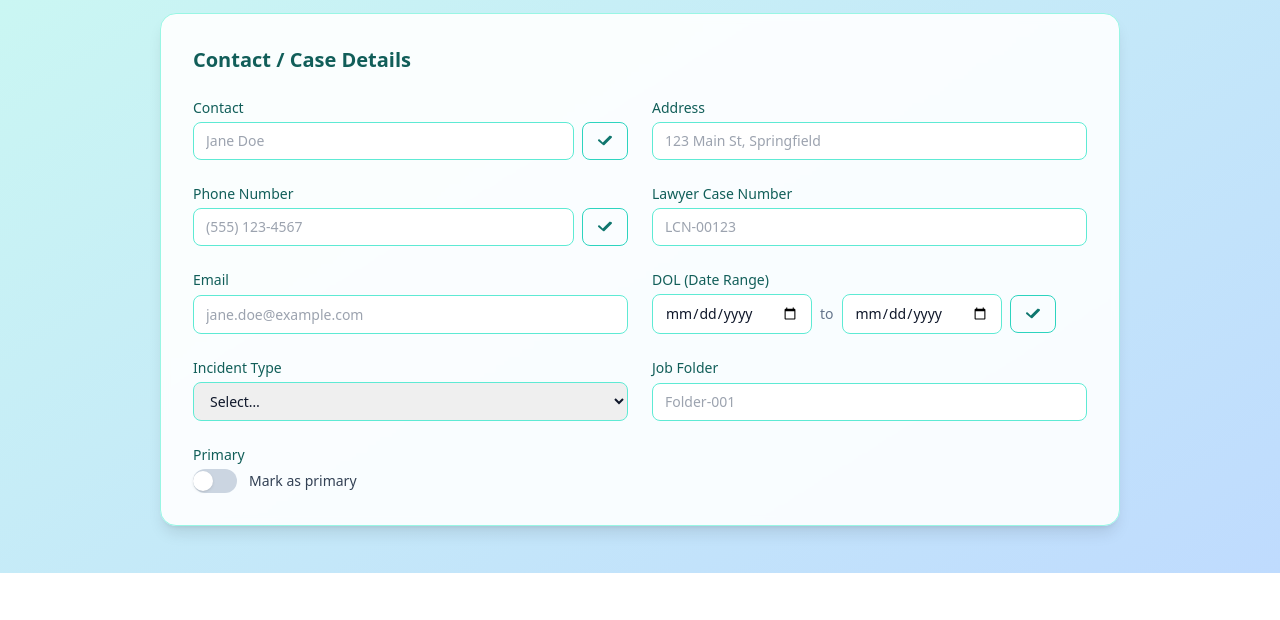
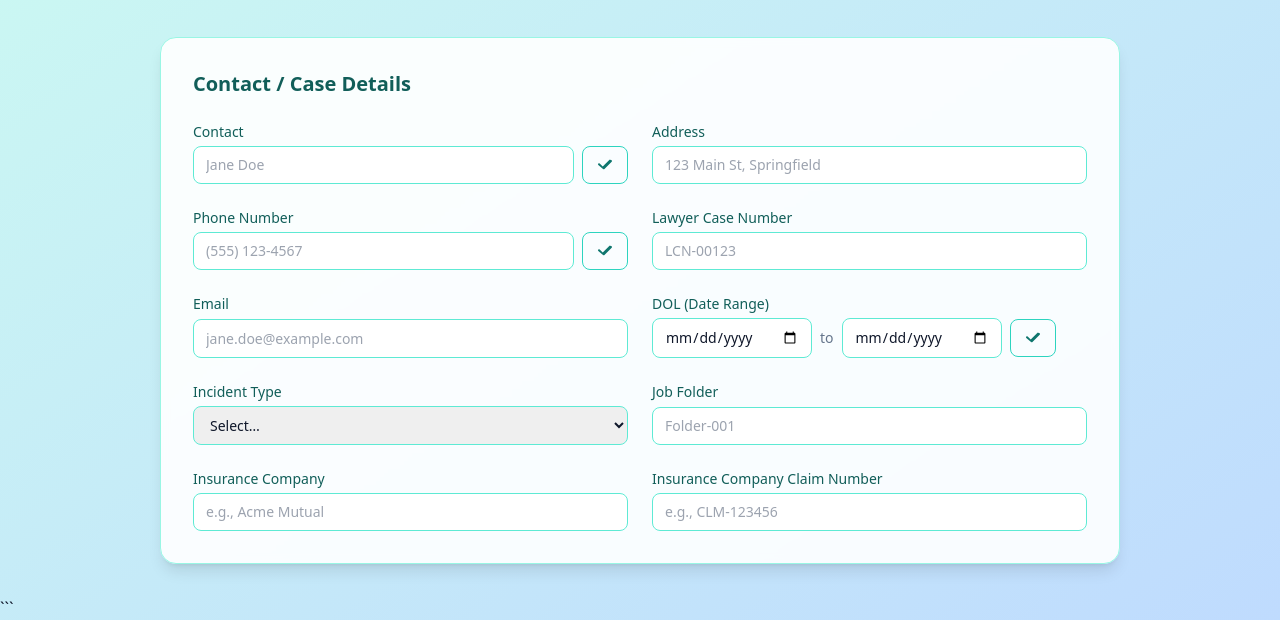
Before and after one commit to miles2912/vgbase_1, a plain HTML site: page index.html in a window 1280 px wide. Shown: the part 227-847 px from the top of the page. Before the commit the page ends 800 px from the top, so only its background shows below. Drawn offline with nearby package versions, Linux system fonts and the light colour scheme.

Commit message:
Update index.html

````diff
--- a/index.html
+++ b/index.html
@@ -1,4 +1,5 @@
 <!doctype html>
+
 <html lang="en">
   <head>
     <meta charset="utf-8" />
@@ -21,6 +22,7 @@
       </div>
     </header>
 
+```
 <main class="w-full max-w-5xl mx-auto p-8">
   <!-- Title -->
   <h1 class="text-4xl font-extrabold text-center mb-2 text-teal-700 drop-shadow">
@@ -77,7 +79,7 @@
         <input type="email" class="border border-teal-300 rounded-lg px-3 py-2 focus:ring-2 focus:ring-teal-400 focus:outline-none" placeholder="jane.doe@example.com" />
       </label>
 
-          <!-- DOL Range tightened (single column under Phone) + inline search -->
+      <!-- DOL Range tightened under Phone -->
       <div class="grid gap-1 text-sm">
         <span class="font-medium text-teal-800">DOL (Date Range)</span>
         <div class="flex gap-2 items-center">
@@ -111,19 +113,21 @@
         <input type="text" class="border border-teal-300 rounded-lg px-3 py-2 focus:ring-2 focus:ring-teal-400 focus:outline-none" placeholder="Folder-001" />
       </label>
 
-          <!-- Primary (toggle) -->
-          <div class="grid gap-1 text-sm">
-            <span class="font-medium text-teal-800">Primary</span>
-            <label class="inline-flex items-center gap-3 select-none">
-              <input type="checkbox" class="peer sr-only" />
-              <span class="w-11 h-6 inline-flex items-center rounded-full bg-slate-300 peer-checked:bg-teal-600 transition">
-                <span class="w-5 h-5 bg-white rounded-full shadow transform translate-x-0 peer-checked:translate-x-5 transition"></span>
-              </span>
-              <span class="text-slate-700">Mark as primary</span>
+      <!-- Insurance Company -->
+      <label class="grid gap-1 text-sm">
+        <span class="font-medium text-teal-800">Insurance Company</span>
+        <input type="text" class="border border-teal-300 rounded-lg px-3 py-2 focus:ring-2 focus:ring-teal-400 focus:outline-none" placeholder="e.g., Acme Mutual" />
       </label>
-          </div>
+
+      <!-- Insurance Company Claim Number -->
+      <label class="grid gap-1 text-sm">
+        <span class="font-medium text-teal-800">Insurance Company Claim Number</span>
+        <input type="text" class="border border-teal-300 rounded-lg px-3 py-2 focus:ring-2 focus:ring-teal-400 focus:outline-none" placeholder="e.g., CLM-123456" />
+      </label>
     </form>
   </section>
 </main>
+```
+
   </body>
 </html>
````
Lines whose indentation alone changed are shown as unchanged.
